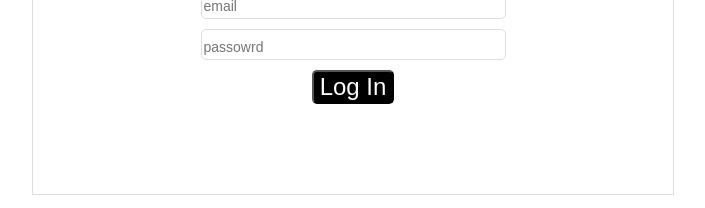
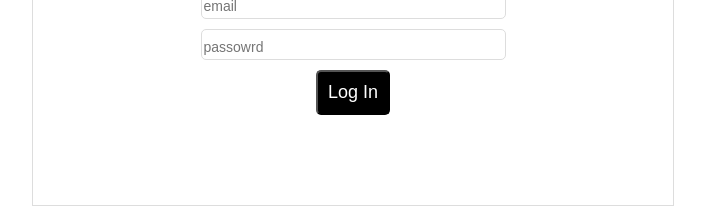
Before and after one commit to awesome-graphql-space/react-graphql, a React (Create React App) app: page /login in a window 1280 px wide. Shown: the part 151-359 px from the top of the page, without its empty margins (287-992 px from the left). Built offline with nearby package versions, Linux system fonts and the light colour scheme.

Commit message:
change the button style

```diff
--- a/src/components/LoginForm.js
+++ b/src/components/LoginForm.js
@@ -23,10 +23,11 @@ const Title = styled.h2`
 `;
 
 const Button = styled.button`
-  font-size: 1.5em;
+  font-size: 18px;
   background-color: black;
   color: white;
   border-radius: 5px;
+  padding:10px;
 `;
 
 const Input = styled.input`
--- a/src/components/SignupForm.js
+++ b/src/components/SignupForm.js
@@ -23,10 +23,11 @@ const Title = styled.h2`
 `;
 
 const Button = styled.button`
-  font-size: 1.5em;
+  font-size: 18px;
   background-color: black;
   color: white;
   border-radius: 5px;
+  padding:10px;
 `;
 
 const Input = styled.input`
```
